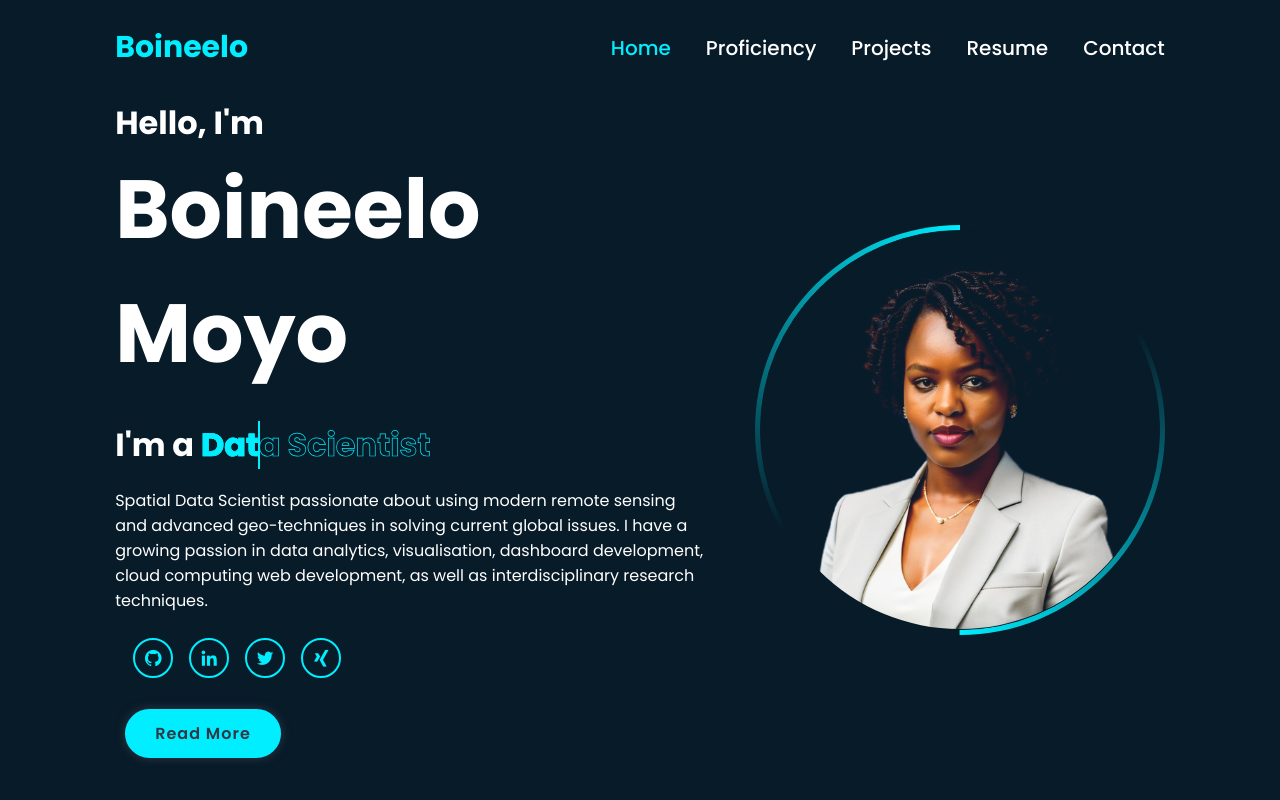
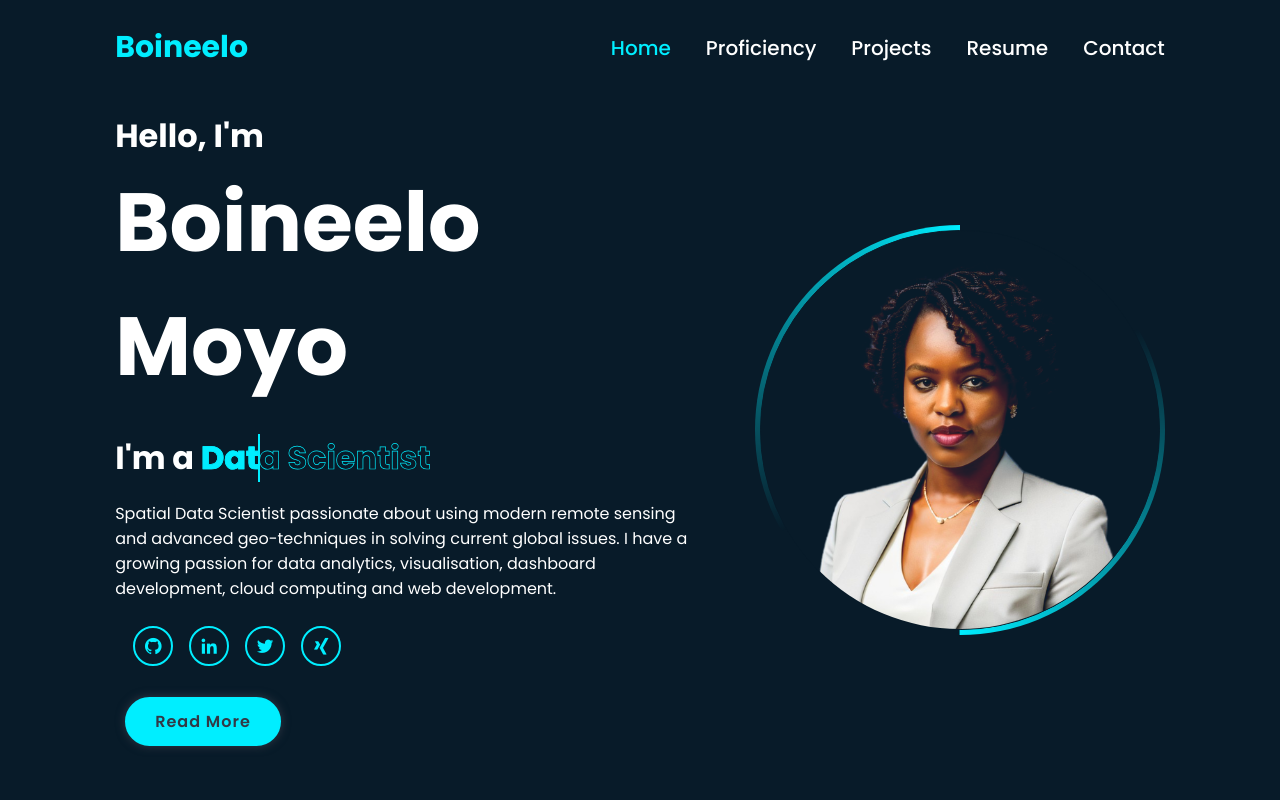
Before and after one commit to BoineeloMoyo/Portfolio, a plain HTML site: page index.html in a window 1280 px wide. Shown: the top 800 px of the page. Drawn offline with nearby package versions, Linux system fonts and the light colour scheme.

Commit message:
home descri.

```diff
--- a/index.html
+++ b/index.html
@@ -46,7 +46,7 @@
           <span style="--i:1;" data-text="GIS Web Developer">GIS Web Developer</span>
         </h2>
         <p>Spatial Data Scientist passionate about using modern remote sensing and advanced geo-techniques in solving current global issues.
-          I have a growing passion in data analytics, visualisation, dashboard development, cloud computing web development, as well as interdisciplinary research techniques.</p>
+          I have a growing passion for data analytics, visualisation, dashboard development, cloud computing and web development.</p>
 
             <div class="social-media">
               <a href="https://github.com/BoineeloMoyo" target="_blank"><i class='bx bxl-github'></i></a>
```
